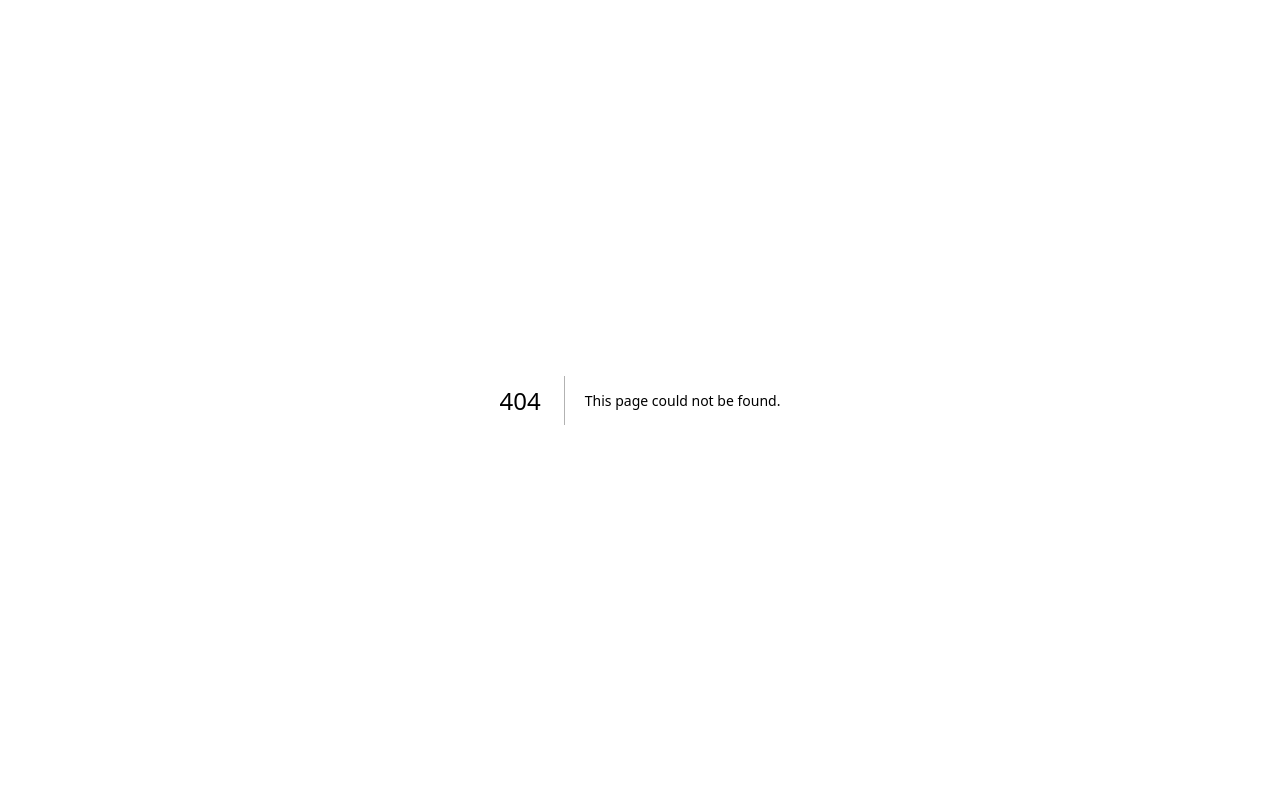
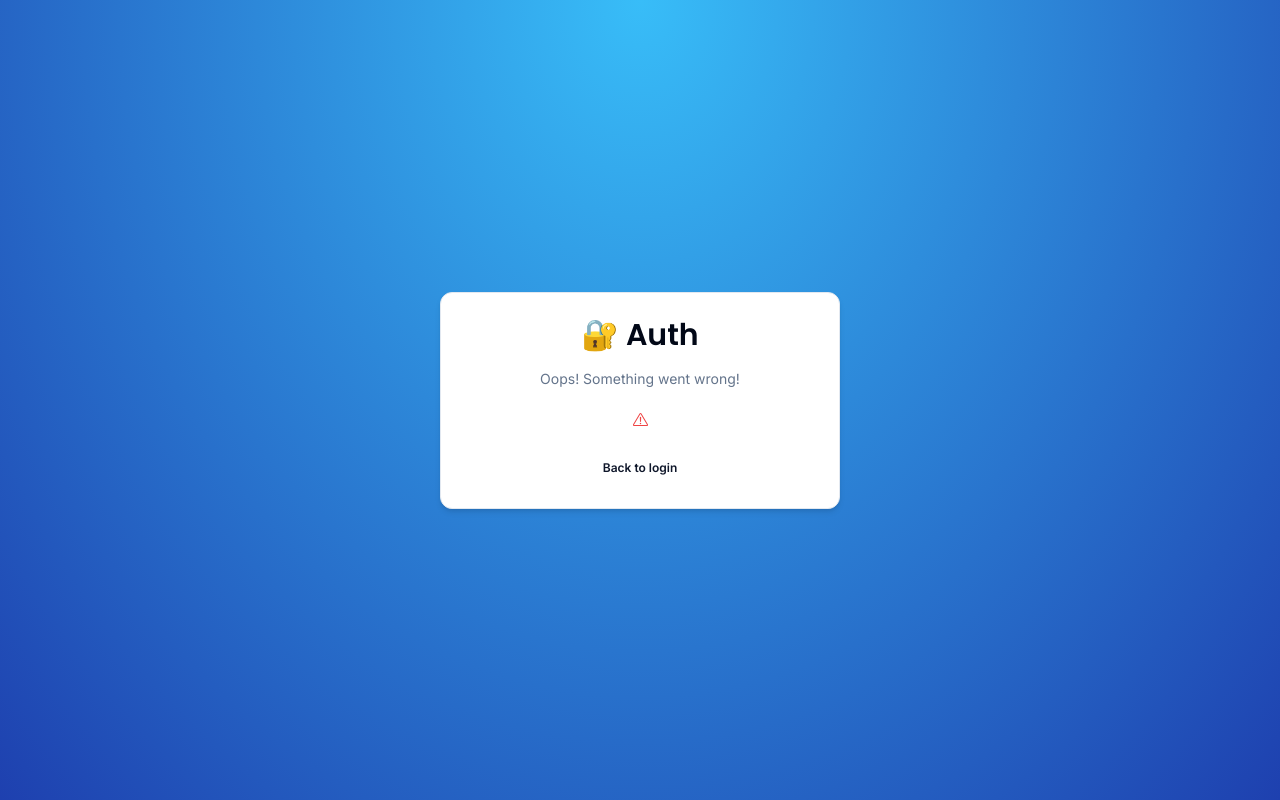
Before and after one commit to Luancss/next14-auth, a Next.js app: page /auth/error in a window 1280 px wide. Before the commit this address had no page. Built offline with nearby package versions, Linux system fonts and the light colour scheme.

Commit message:
Add error handling and sign-in redirection

```diff
--- /dev/null
+++ b/app/auth/error/page.tsx
@@ -0,0 +1,11 @@
+import { ErrorCard } from "@/components/auth/error-card";
+
+const AuthErrorPage = () => {
+  return (
+    <div>
+      <ErrorCard/>
+    </div>
+  )
+}
+
+export default AuthErrorPage;
--- /dev/null
+++ b/components/auth/error-card.tsx
@@ -0,0 +1,16 @@
+import { ExclamationTriangleIcon } from "@radix-ui/react-icons";
+import { CardWrapper } from "./card-wrapper";
+
+export const ErrorCard = () => {
+  return (
+    <CardWrapper
+      headerLabel="Oops! Something went wrong!"
+      backButtonHref="/auth/login"
+      backButtonLabel="Back to login"
+    >
+      <div className="w-full flex justify-center items-center">
+        <ExclamationTriangleIcon className="text-destructive"/>
+      </div>
+    </CardWrapper>
+  )
+}
--- a/routes.ts
+++ b/routes.ts
@@ -13,6 +13,7 @@
 export const authRoutes = [
   "/auth/login",
   "/auth/register",
+  "/auth/error"
 ];
 
 /**
```
Also changed, not shown: auth.ts (+16 -0 lines).
